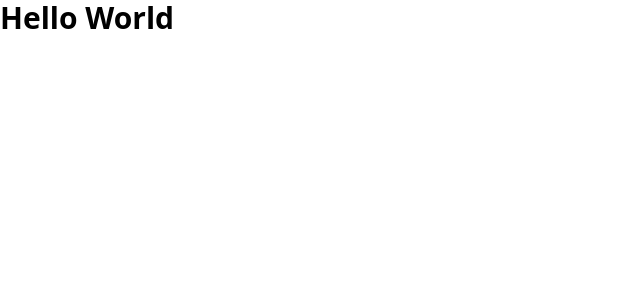
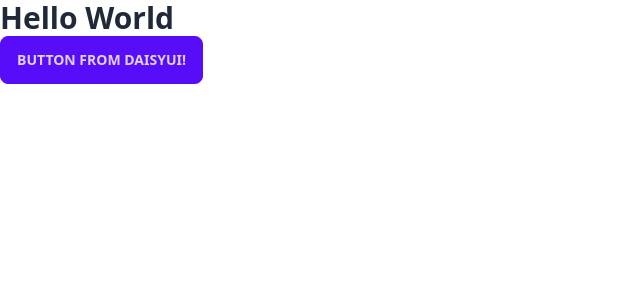
Before and after one commit to iamwebwiz/search-github-app, a React (Vite) app: page / in a window 1280 px wide. Shown: the top 300 px of the page, without its empty margins (0-640 px from the left). Built offline with nearby package versions, Linux system fonts and the light colour scheme; the HTML template or start-up script is replaced by a standard one.

Commit message:
setup daisyUI

```diff
--- a/package.json
+++ b/package.json
@@ -20,6 +20,7 @@
     "@typescript-eslint/parser": "^5.59.0",
     "@vitejs/plugin-react": "^4.0.0",
     "autoprefixer": "^10.4.14",
+    "daisyui": "^3.5.1",
     "eslint": "^8.38.0",
     "eslint-plugin-react-hooks": "^4.6.0",
     "eslint-plugin-react-refresh": "^0.3.4",
--- a/src/App.tsx
+++ b/src/App.tsx
@@ -2,6 +2,7 @@ export default function App() {
   return (
     <div>
       <h1 className="font-bold text-3xl">Hello World</h1>
+      <button className="btn btn-primary">Button from DaisyUI!</button>
     </div>
   );
 }
--- a/tailwind.config.js
+++ b/tailwind.config.js
@@ -4,5 +4,8 @@ export default {
   theme: {
     extend: {},
   },
-  plugins: [],
+  plugins: [require("daisyui")],
+  daisyui: {
+    themes: ["light", "dark"],
+  },
 };
```
Also changed, not shown: 1 other file (tests, documents, lock files or other folders).
